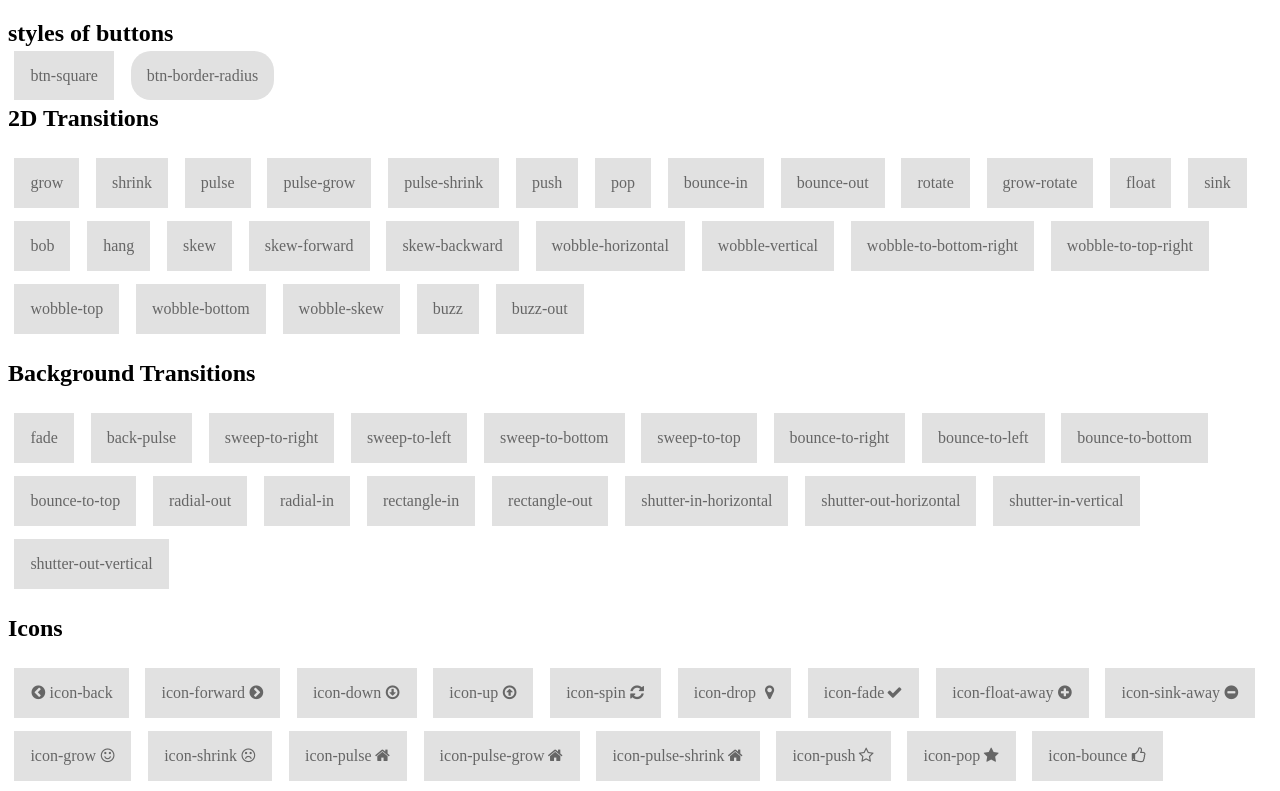
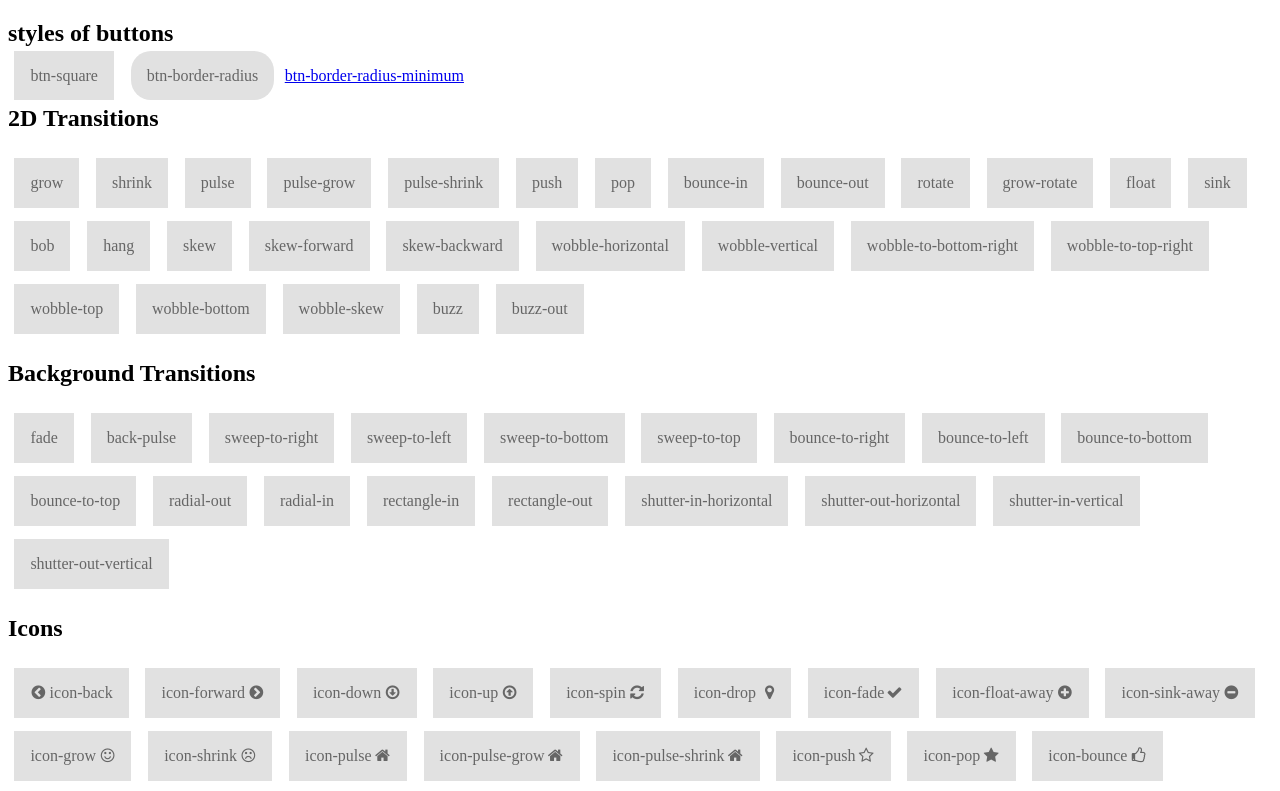
Before and after one commit to TailoMateus/plugin_effect_buttons, a plain HTML site: page index.html in a window 1280 px wide. Shown: the top 791 px of the page. Drawn offline with Linux system fonts and the light colour scheme.

Commit message:
Update index.html

```diff
--- a/index.html
+++ b/index.html
@@ -14,7 +14,7 @@
 
 				<a href="#" class="btn-square">btn-square</a>
 				<a href="#" class="btn-border-radius">btn-border-radius</a>
-
+				<a href="#" class="btn-border-radius-minimum">btn-border-radius-minimum</a>
 
 				<h2>2D Transitions</h2>
 
```
